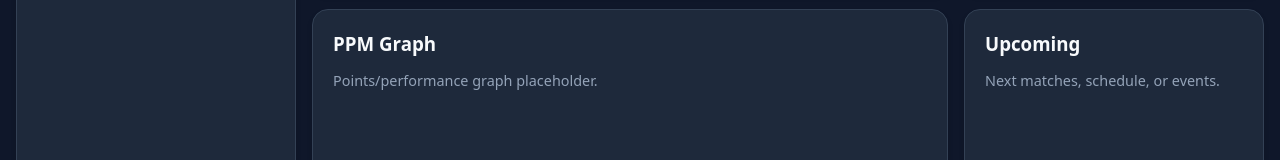
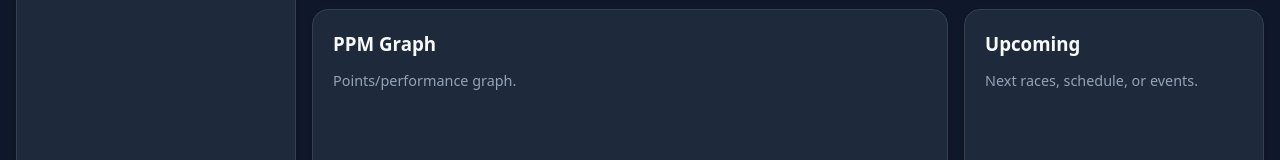
Before and after one commit to sb224sc-HT22-VT27/4dt911, a React (Vite) app in the folder frontend/: page / in a window 1280 px wide. Shown: the part 486-646 px from the top of the page. Built offline with nearby package versions, Linux system fonts and the light colour scheme.

Commit message:
Rename prompt file and small text fix

```diff
--- a/frontend/src/App.tsx
+++ b/frontend/src/App.tsx
@@ -24,13 +24,13 @@ function App() {
       {/* 4. Right Bottom */}
       <section className="panel panel-upcoming">
         <h3>Upcoming</h3>
-        <p>Next matches, schedule, or events.</p>
+        <p>Next races, schedule, or events.</p>
       </section>
 
       {/* 5. Center Bottom */}
       <section className="panel panel-ppm">
         <h3>PPM Graph</h3>
-        <p>Points/performance graph placeholder.</p>
+        <p>Points/performance graph.</p>
       </section>
     </div>
   );
```
Also changed, not shown: 1 other file (tests, documents, lock files or other folders).
